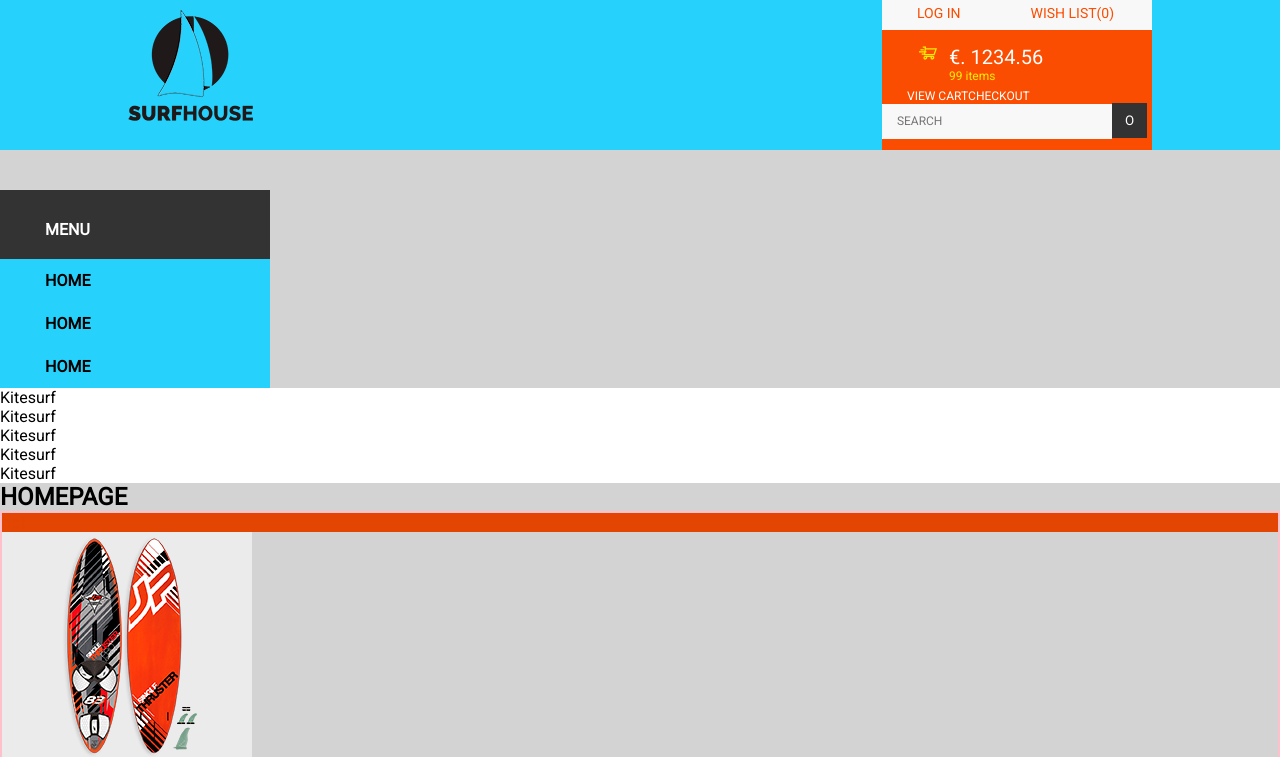
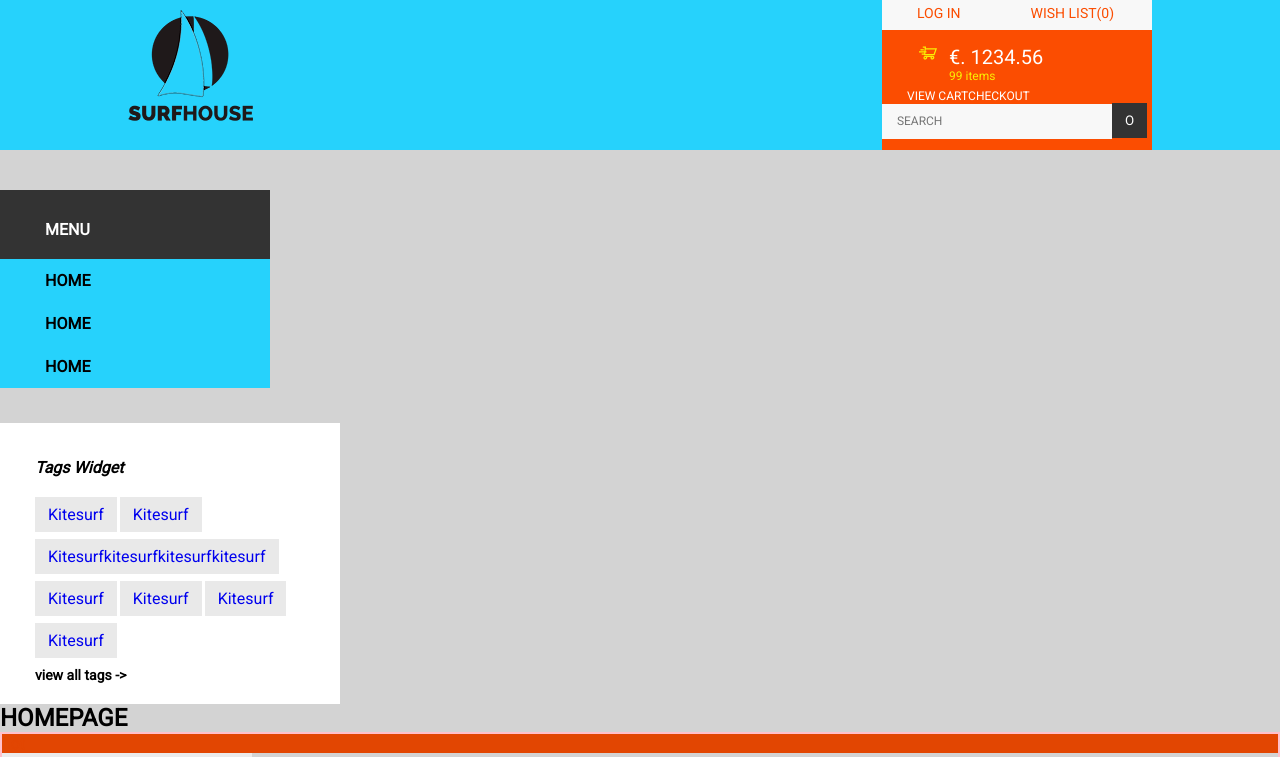
Before and after one commit to stesserHub/Modern-Front-End-3-Surf-House, a Vue app in the folder surfhouse/: page /#/ in a window 1280 px wide. Shown: the top 757 px of the page. Built offline with nearby package versions, Linux system fonts and the light colour scheme.

Commit message:
style tags what is up with the width?!

```diff
--- a/surfhouse/src/assets/styles/_menu.scss
+++ b/surfhouse/src/assets/styles/_menu.scss
@@ -3,6 +3,8 @@
 #menu {
 
     width: 270px;
+
+    margin-bottom: 35px;
 
     background-color: $primary;
 
--- a/surfhouse/src/assets/styles/_tags.scss
+++ b/surfhouse/src/assets/styles/_tags.scss
@@ -1,5 +1,71 @@
 @import "variables";
 
 #tags {
+
+
+    width: 270px;
+
+
+    padding-left: 35px;
+    padding-top: 35px;
+    padding-right: 35px;
+    padding-bottom: 20px;
+
     background-color: $plain;
+
+
+    .tagstitle {
+
+        margin-bottom: 20px;
+
+        font-size: 16px;
+        font-weight: 100;
+
+
+        color: $btn1;
+
+        h4 {
+            text-transform: capitalize;
+        }
+    }
+
+    ul {
+        a {
+
+            text-transform: capitalize;
+            li {
+                display: inline-block;
+
+                margin-right: 3px;
+                margin-bottom: 7px;
+
+                padding-left: 13px;
+                padding-top: 8px;
+                padding-right: 13px;
+                padding-bottom: 8px;
+
+
+                background-color: $offwhite;
+
+
+            }
+
+            &:hover {
+                color: $btn1;
+
+                li {
+                    background-color: $cta2;
+                }
+            }
+        }
+    }
+
+    .viewmore {
+
+        text-transform: lowercase;
+        font-size: 14px;
+        font-weight: bolder;
+        color: $btn1;
+
+    }
 }
--- a/surfhouse/src/components/_Menu.vue
+++ b/surfhouse/src/components/_Menu.vue
@@ -12,17 +12,18 @@
                         home
                     </li>
                 </a>
-                                <a href="#">
+                <a href="#">
                     <li>
                         home
                     </li>
                 </a>
-                                <a href="#">
+                <a href="#">
                     <li>
                         home
                     </li>
                 </a>
             </ul>
+
         </div>
     </section>
 </template>
--- a/surfhouse/src/components/_Tags.vue
+++ b/surfhouse/src/components/_Tags.vue
@@ -1,23 +1,53 @@
 <template>
     <section>
         <div id="tags">
+            <div class="tagstitle">
+                <h4>
+                    <i>
+                        tags widget
+                    </i>
+                </h4>
+            </div>
             <ul>
+                <a href="#">
                     <li>
-                    Kitesurf
+                        kitesurf
                     </li>
+                </a>
+                <a href="#">
                     <li>
-                    Kitesurf
+                        kitesurf
                     </li>
+                </a>
+                <a href="#">
                     <li>
-                    Kitesurf
+                        kitesurfkitesurfkitesurfkitesurf
                     </li>
+                </a>
+                <a href="#">
                     <li>
-                    Kitesurf
+                        kitesurf
                     </li>
+                </a>
+                <a href="#">
                     <li>
-                    Kitesurf
+                        kitesurf
                     </li>
+                </a>
+                <a href="#">
+                    <li>
+                        kitesurf
+                    </li>
+                </a>
+                <a href="#">
+                    <li>
+                        kitesurf
+                    </li>
+                </a>
             </ul>
+            <a class="viewmore" href="#">
+                view all tags ->
+            </a>
         </div>
     </section>
 </template>
```
Lines whose indentation alone changed are shown as unchanged.
